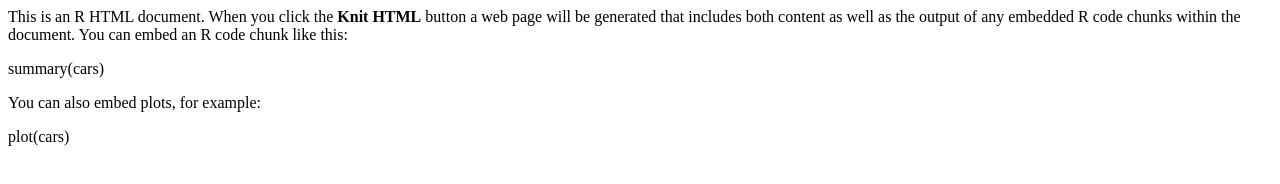
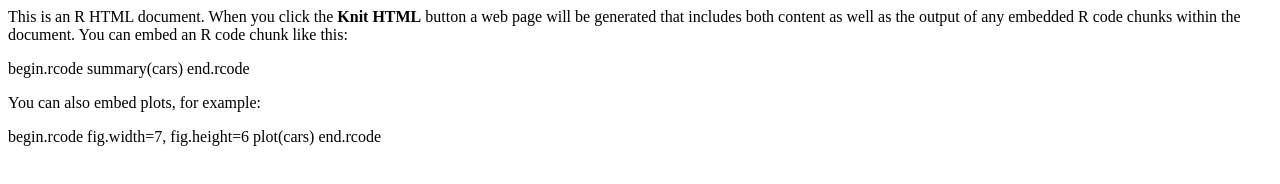
Before and after one commit to Yazdani-Corp/yazdani-corp.github.io, a plain HTML site: page index.html in a window 1280 px wide. Drawn offline with Linux system fonts and the light colour scheme.

Commit message:
remove comment tags

```diff
--- a/index.html
+++ b/index.html
@@ -8,15 +8,16 @@
 
 <p>This is an R HTML document. When you click the <b>Knit HTML</b> button a web page will be generated that includes both content as well as the output of any embedded R code chunks within the document. You can embed an R code chunk like this:</p>
 
-<!--begin.rcode # end.rcode-->
+begin.rcode
 summary(cars)
+end.rcode
 
 
 <p>You can also embed plots, for example:</p>
 
-<!--begin.rcode fig.width=7, fig.height=6 # end.rcode-->
+begin.rcode fig.width=7, fig.height=6
 plot(cars)
-
+end.rcode
 
 </body>
 </html>
```
